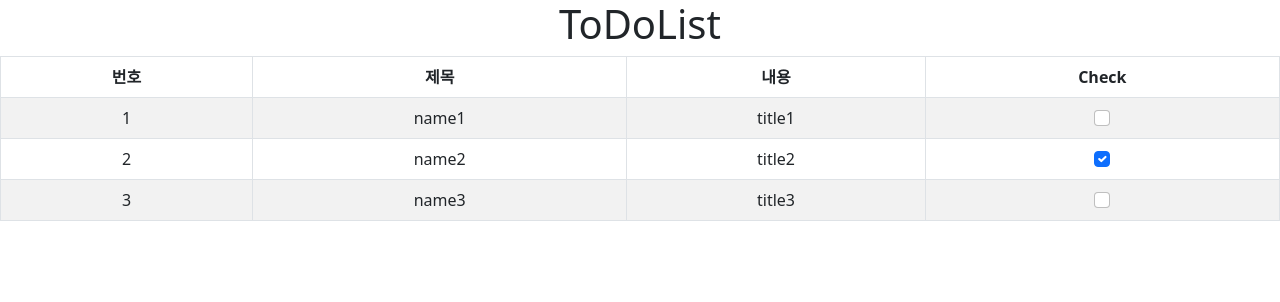
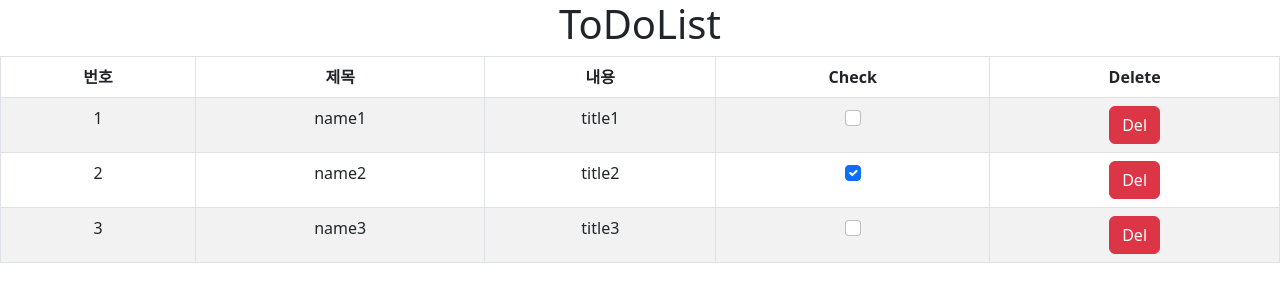
Before and after one commit to risio7001/todo, a React (Create React App) app: page / in a window 1280 px wide. Shown: the top 302 px of the page. Built offline with nearby package versions, Linux system fonts and the light colour scheme.

Commit message:
checkbox & delete

```diff
--- a/src/App.tsx
+++ b/src/App.tsx
@@ -1,4 +1,4 @@
-import React from 'react';
+import React, { useCallback, useEffect, useState } from 'react';
 import logo from './logo.svg';
 import './App.css';
 import List from './component/Card';
@@ -6,9 +6,24 @@ import Card from './component/Card';
 import { dummy } from './data/dummy';
 import Table from 'react-bootstrap/Table';
 import 'bootstrap/dist/css/bootstrap.css'
-import { Form } from 'react-bootstrap';
+import { Button, Form } from 'react-bootstrap';
 
 function App() {
+  const [data, setData] = useState(dummy);
+
+  useEffect(()=>{ // 확인용
+    console.log(data);
+  },[data]);
+
+  const onCheck = (name:string) =>{
+    setData(data.map((el)=>el.name === name ?{...el, check:!el.check}:el));
+  }
+
+  const onDelete = (name:string) =>{
+    setData(data.filter((el)=>el.name!==name));
+
+  };
+
   return (
     <div className="App">
       <h1>ToDoList</h1>
@@ -19,22 +34,20 @@ function App() {
             <th>제목</th>
             <th>내용</th>
             <th>Check</th>
+            <th>Delete</th>
           </tr>
         </thead>
         <tbody>
-          {dummy.map((item, idx:number) => (
-            // <div key={idx} >
-            //   <Card name={item.name} title={item.title} check={item.check} />
-            // </div>
-            <tr>
+          {data.map((item, idx:number) => (
+            <tr key={idx}>
               <td>{idx+1}</td>
               <td>{item.name}</td>
               <td>{item.title}</td>
-              <td><Form.Check type='checkbox' checked={item.check}></Form.Check></td>
+              <td><Form.Check type='checkbox' checked={item.check} onChange={()=>onCheck(item.name)}></Form.Check></td>
+              <td><Button variant='danger' onClick={()=>onDelete(item.name)}>Del</Button></td>
             </tr>
           ))}
         </tbody>
-
       </Table>
     </div>
   );
```
Also changed, not shown: src/component/Card.tsx (+16 -6 lines).
